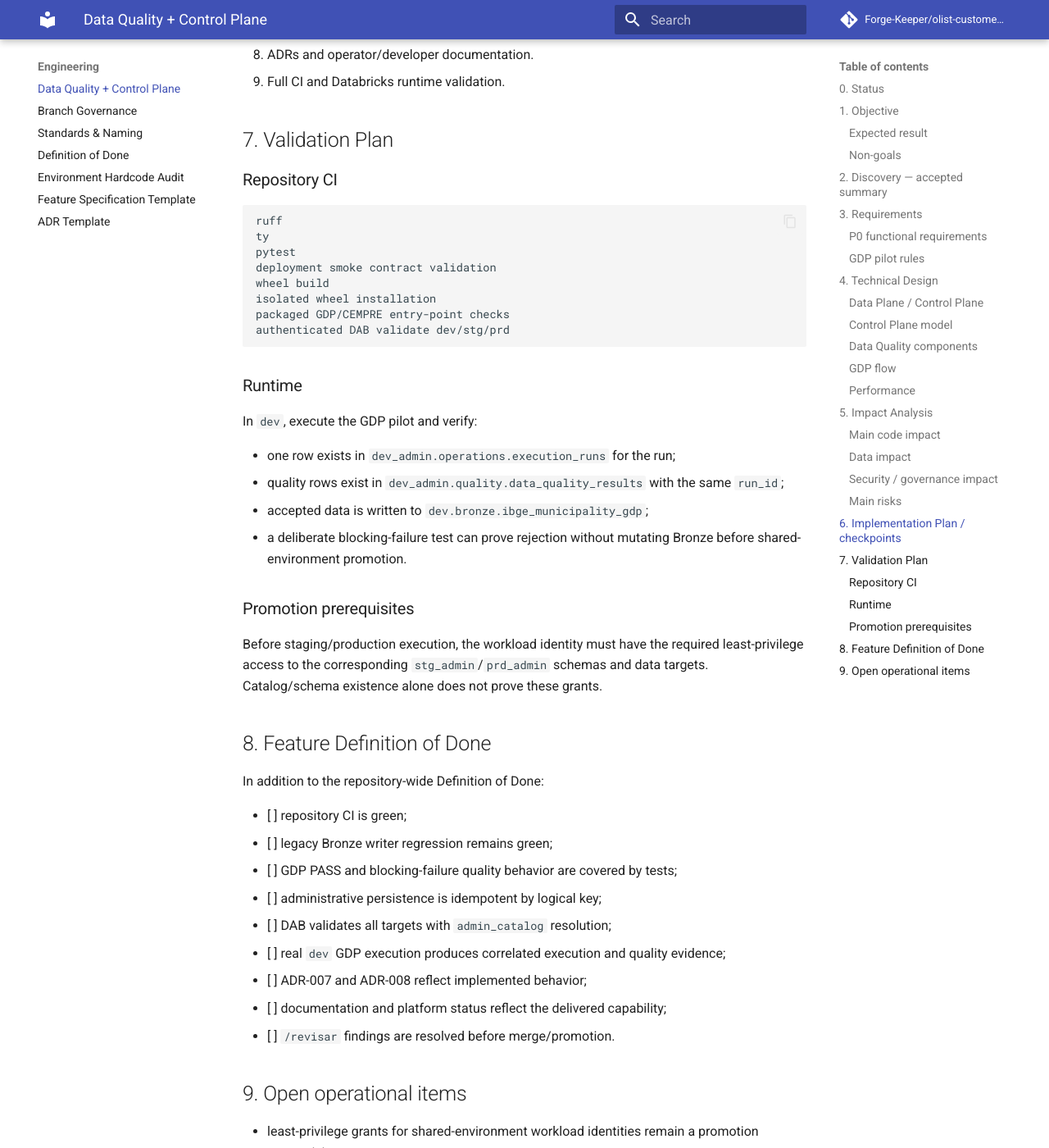
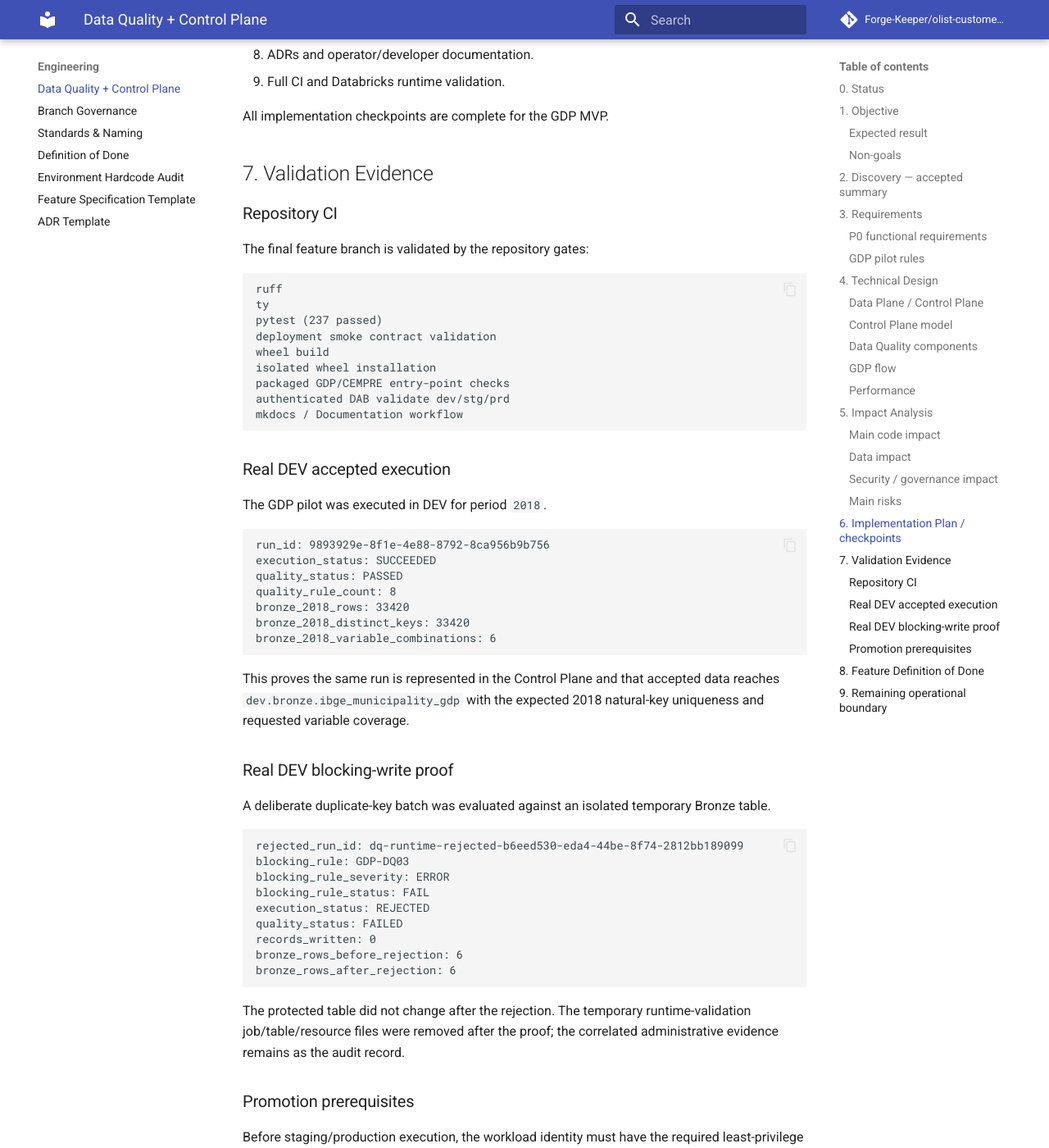
Before and after one commit to Forge-Keeper/olist-customer-intelligence, an MkDocs documentation site: the page built from docs/development/data-quality-control-plane.md, in a window 1280 px wide and 1400 px high, scrolled down 6057 px. Shown: the whole window at 82% size. Built offline with MkDocs 1.6.1 and Material for MkDocs 9.7.7, drawn with Linux system fonts in a browser that asks for light colours; comment, search, counter and statistics services are not loaded; some of the changed text lies outside the part shown.

Commit message:
docs: close data quality validation record

````diff
--- a/docs/development/data-quality-control-plane.md
+++ b/docs/development/data-quality-control-plane.md
@@ -5,8 +5,8 @@
 - Owner: Project maintainers
 - Branch: `feature/data-quality-control-plane`
 - Pull request: #36 into `dev`
-- Current gate: Implementation / Validation
-- Decision status: Architecture accepted; implementation in validation
+- Current gate: Validation complete / closeout
+- Decision status: Architecture accepted; implementation validated in real DEV runtime
 
 ## 1. Objective
 
@@ -195,29 +195,59 @@ Development currently permits manual broad access for iteration. Shared environm
 8. ADRs and operator/developer documentation.
 9. Full CI and Databricks runtime validation.
 
-## 7. Validation Plan
+All implementation checkpoints are complete for the GDP MVP.
+
+## 7. Validation Evidence
 
 ### Repository CI
+
+The final feature branch is validated by the repository gates:
 
 ```text
 ruff
 ty
-pytest
+pytest (237 passed)
 deployment smoke contract validation
 wheel build
 isolated wheel installation
 packaged GDP/CEMPRE entry-point checks
 authenticated DAB validate dev/stg/prd
+mkdocs / Documentation workflow
 ```
 
-### Runtime
+### Real DEV accepted execution
 
-In `dev`, execute the GDP pilot and verify:
+The GDP pilot was executed in DEV for period `2018`.
 
-- one row exists in `dev_admin.operations.execution_runs` for the run;
-- quality rows exist in `dev_admin.quality.data_quality_results` with the same `run_id`;
-- accepted data is written to `dev.bronze.ibge_municipality_gdp`;
-- a deliberate blocking-failure test can prove rejection without mutating Bronze before shared-environment promotion.
+```text
+run_id: 9893929e-8f1e-4e88-8792-8ca956b9b756
+execution_status: SUCCEEDED
+quality_status: PASSED
+quality_rule_count: 8
+bronze_2018_rows: 33420
+bronze_2018_distinct_keys: 33420
+bronze_2018_variable_combinations: 6
+```
+
+This proves the same run is represented in the Control Plane and that accepted data reaches `dev.bronze.ibge_municipality_gdp` with the expected 2018 natural-key uniqueness and requested variable coverage.
+
+### Real DEV blocking-write proof
+
+A deliberate duplicate-key batch was evaluated against an isolated temporary Bronze table.
+
+```text
+rejected_run_id: dq-runtime-rejected-b6eed530-eda4-44be-8f74-2812bb189099
+blocking_rule: GDP-DQ03
+blocking_rule_severity: ERROR
+blocking_rule_status: FAIL
+execution_status: REJECTED
+quality_status: FAILED
+records_written: 0
+bronze_rows_before_rejection: 6
+bronze_rows_after_rejection: 6
+```
+
+The protected table did not change after the rejection. The temporary runtime-validation job/table/resource files were removed after the proof; the correlated administrative evidence remains as the audit record.
 
 ### Promotion prerequisites
 
@@ -227,18 +257,18 @@ Before staging/production execution, the workload identity must have the require
 
 In addition to the repository-wide Definition of Done:
 
-- [ ] repository CI is green;
-- [ ] legacy Bronze writer regression remains green;
-- [ ] GDP PASS and blocking-failure quality behavior are covered by tests;
-- [ ] administrative persistence is idempotent by logical key;
-- [ ] DAB validates all targets with `admin_catalog` resolution;
-- [ ] real `dev` GDP execution produces correlated execution and quality evidence;
-- [ ] ADR-007 and ADR-008 reflect implemented behavior;
-- [ ] documentation and platform status reflect the delivered capability;
-- [ ] `/revisar` findings are resolved before merge/promotion.
+- [x] repository CI is green;
+- [x] legacy Bronze writer regression remains green;
+- [x] GDP PASS and blocking-failure quality behavior are covered by tests;
+- [x] administrative persistence is idempotent by logical key;
+- [x] DAB validates all targets with `admin_catalog` resolution;
+- [x] real `dev` GDP execution produces correlated execution and quality evidence;
+- [x] ADR-007 and ADR-008 reflect implemented behavior;
+- [x] documentation and platform status reflect the delivered capability;
+- [x] `/revisar` findings are resolved before merge/promotion.
 
-## 9. Open operational items
+## 9. Remaining operational boundary
 
-- least-privilege grants for shared-environment workload identities remain a promotion prerequisite;
-- real Databricks `dev` runtime validation remains required before the feature can be considered Done;
-- no deadline is assigned to this feature.
+- least-privilege grants for shared-environment workload identities remain a promotion prerequisite before executing this workload in `stg` or `prd`;
+- first-class Data Quality adoption beyond GDP remains future work and must be justified dataset by dataset;
+- no deadline is assigned to further Data Quality expansion.
````
Also changed, not shown: other parts of docs/development/data-quality-control-plane.md (+1 -1 lines).
